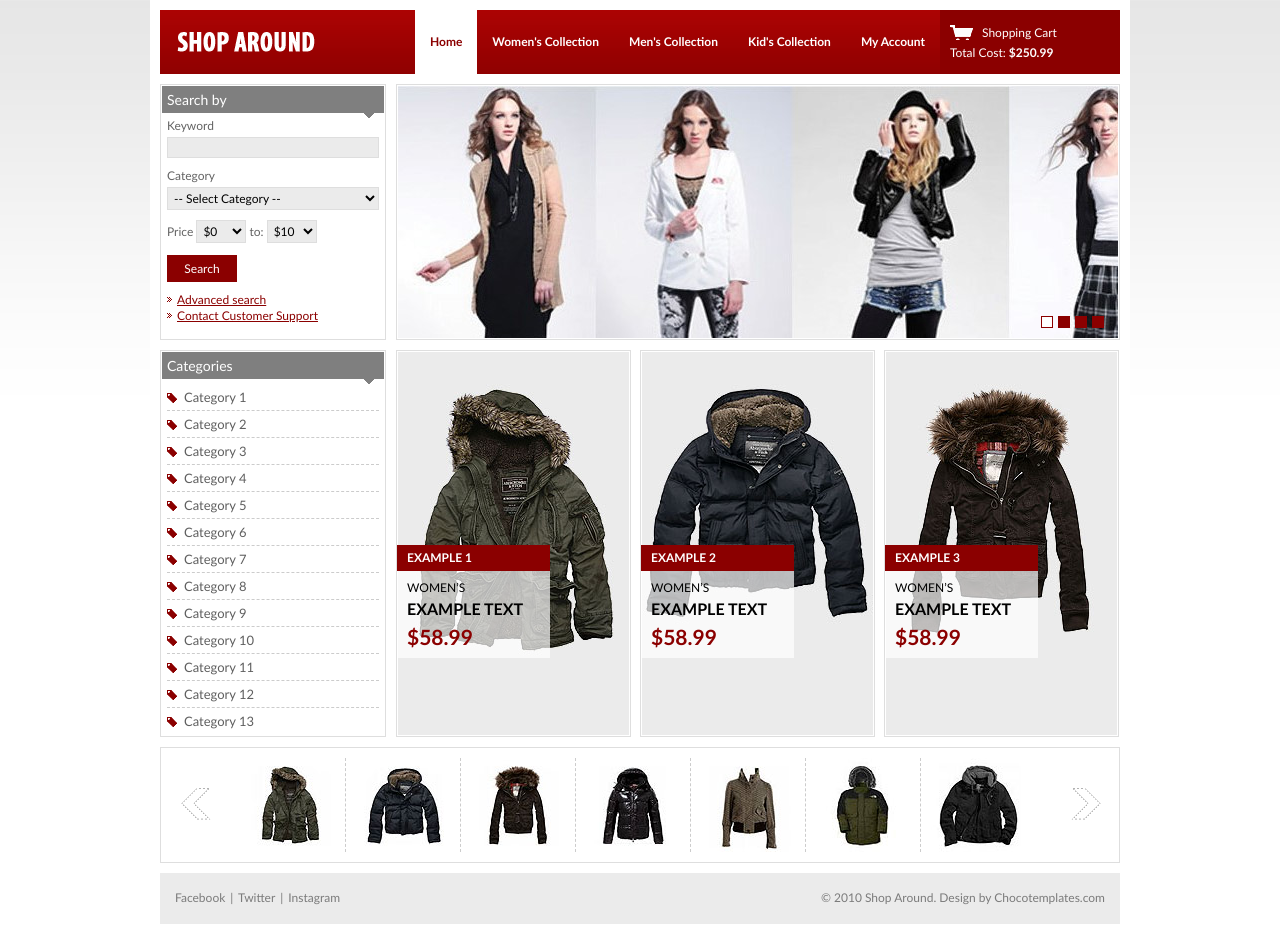
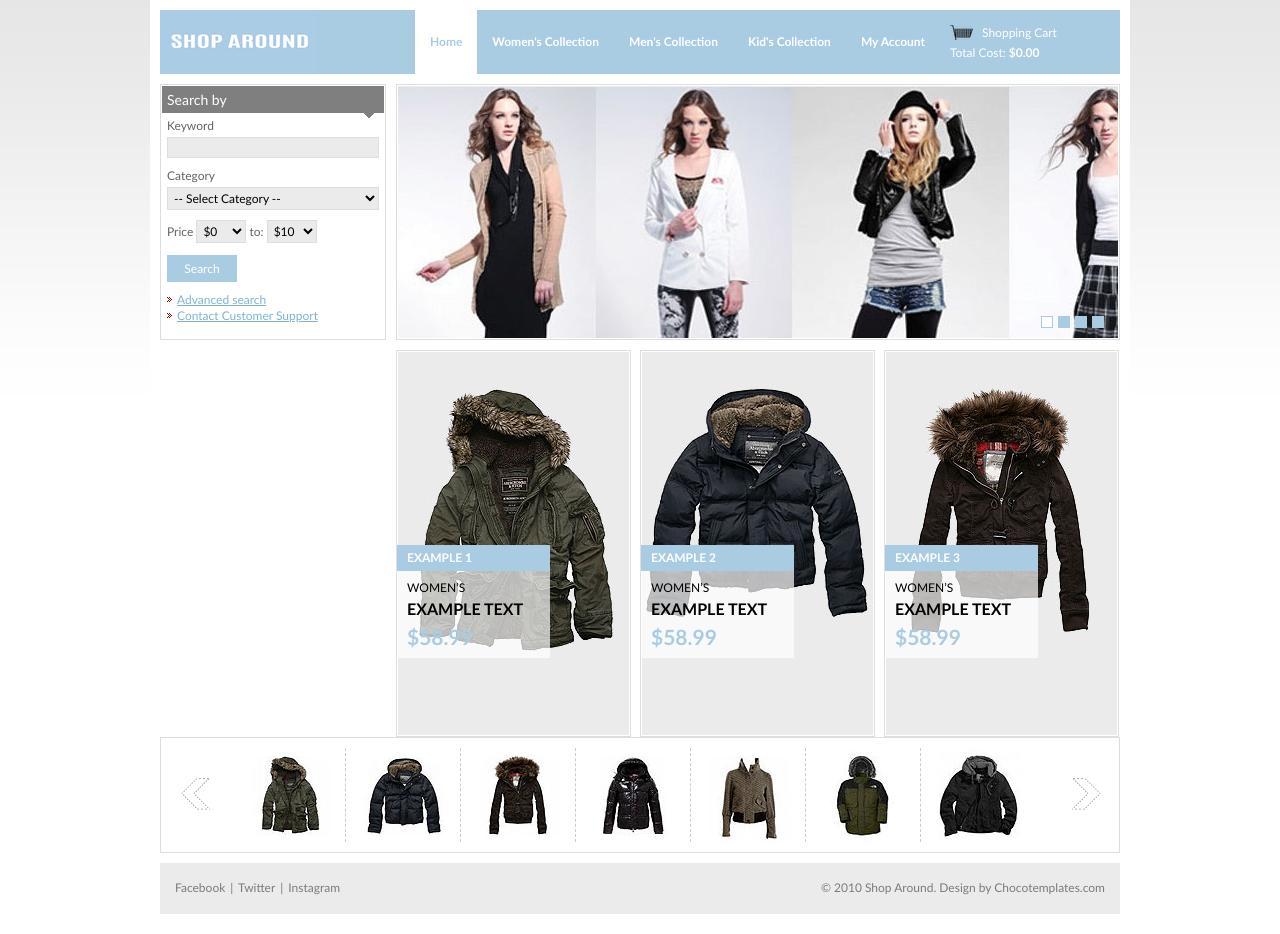
Before and after one commit to JohnKB26/NWEN304-GroupProject, a website: page shop-around/index.html in a window 1280 px wide. Drawn offline with Linux system fonts and the light colour scheme.

Commit message:
css and html changes

```diff
--- a/shop-around/css/style.css
+++ b/shop-around/css/style.css
@@ -12,7 +12,7 @@ input, textarea, select { font-family: "Trebuchet MS", Arial, sans-serif; font-s
 
 a img { border:0; }
 
-a { color:#8b0000; text-decoration: underline; cursor:pointer; }
+a { color: #7fb3d5 ; text-decoration: underline; cursor:pointer; }
 a:hover { color:#666; text-decoration: none; }
 
 .left, .alignleft { float:left; display:inline; }
@@ -30,21 +30,21 @@ h4 { font-size:12px; line-height:14px; text-transform: uppercase; color:#000; }
 
 
 h1#logo { font-size:0; line-height:0; width:156px; height:64px; float:left; }
-h1#logo a{ display:block; height:64px; text-indent: -4000px; background:url(images/logo.gif); }
+h1#logo a{ display:block; height:64px; text-indent: -4000px; background:url(images/logo2.png); }
 
 .shell { width:960px; margin:0 auto; padding:10px; background:#fff; }
 
-#header { height:64px; background:url(images/header.gif); position:relative;}
+#header { height:64px; background:url(images/a9cce3.png); position:relative;}
 
 #navigation { float:right; white-space:nowrap; }
 #navigation ul{ list-style-type: none; height:64px; font-weight: bold; float:left;}
 #navigation ul li{ float:left; display:inline; }
 #navigation ul li a{ float:left; height:64px; line-height:64px; text-decoration: none; color:#fff; padding:0 15px;}
 #navigation ul li a.active,
-#navigation ul li a:hover{ background:#fff; color:#8b0000; }
+#navigation ul li a:hover{ background:#fff; color: #a9cce3 ; }
 
-#cart { float:right; width:160px; top:0; right:0; height:51px; background:#8b0000; color:#fff; padding:13px 10px 0 10px; white-space:nowrap; line-height:20px;}
-a.cart-link { color:#fff; background:url(images/cart-link.gif) no-repeat 0 0; padding:0 0 0 32px; text-decoration: none;}
+#cart { float:right; width:160px; top:0; right:0; height:51px; background: #a9cce3 ; color:#fff; padding:13px 10px 0 10px; white-space:nowrap; line-height:20px;}
+a.cart-link { color:#fff; background:url(images/shopping-cart.png) no-repeat 0 0; padding:0 0 0 32px; text-decoration: none;}
 a.cart-link:hover { text-decoration: underline;}
 
 #sidebar { float:left; width:226px;}
@@ -69,14 +69,14 @@ a.bul { background:url(images/bul.gif) no-repeat 0 center; padding-left:10px;}
 .search select.field { width:212px; }
 .search select.small-field { width:50px; }
 
-.search-submit { width:70px; background:#8b0000; border:0; color:#fff; height:27px; display:block; line-height:26px; cursor:pointer; margin:12px 0 10px 0;}
+.search-submit { width:70px; background: #a9cce3 ; border:0; color:#fff; height:27px; display:block; line-height:26px; cursor:pointer; margin:12px 0 10px 0;}
 
 .categories { min-height:383px; }
 .categories ul { list-style-type: none; font-size:13px;}
 .categories ul li{ border-bottom:dashed 1px #ccc; padding:5px 0;}
 .categories ul li.last{ border-bottom:0; padding-bottom:0;}
 .categories ul li a{ color:#5f5f5f; text-decoration: none; background:url(images/cat.gif) no-repeat 0 4px; padding-left:17px;}
-.categories ul li a:hover{ color:#8b0000; }
+.categories ul li a:hover{ color: #a9cce3 ; }
 
 #slider { height:252px; position:relative; overflow:hidden; }
 #slider-holder { width:720px; height:252px; position:relative; overflow:hidden; }
@@ -85,7 +85,7 @@ a.bul { background:url(images/bul.gif) no-repeat 0 center; padding-left:10px;}
 #slider-holder ul li{ width:720px; height:252px; position:relative; overflow:hidden; float:left; }
 
 #slider-nav { position:absolute; top:231px; left:644px; z-index:2;}
-#slider-nav a{ font-size:0; line-height:0; text-indent: -4000px; width:10px; height:10px; border:solid 1px #8b0000; background:#8b0000; float:left; margin-right:5px; }
+#slider-nav a{ font-size:0; line-height:0; text-indent: -4000px; width:10px; height:10px; border:solid 1px  #a9cce3 ; background: #a9cce3 ; float:left; margin-right:5px; }
 #slider-nav a:hover,
 #slider-nav a.active { background:#fff;}
 
@@ -95,12 +95,12 @@ a.bul { background:url(images/bul.gif) no-repeat 0 center; padding-left:10px;}
 .products ul li.last{ margin-right:0; }
 
 .product-info{ position:absolute; width:153px; top:194px; left:0;}
-.product-info h3{ background:#8b0000; color:#fff; padding:6px 10px; }
+.product-info h3{ background: #a9cce3 ; color:#fff; padding:6px 10px; }
 .product-info h4{ font-weight: normal;}
 .product-info p{ font-size:16px; line-height:18px; text-transform: uppercase; font-weight: bold; color:#000; padding:5px 0 7px 0;}
 .product-info .product-desc{ padding:10px; background:url(images/info.png); width:133px; }
 
-.price { display:block; font-size:21px; color:#8b0000; line-height:23px; }
+.price { display:block; font-size:21px; color: #a9cce3 ; line-height:23px; }
 
 .more-products { border:solid 1px #dedede; position:relative; height:114px; overflow:hidden; }
 .more-products ul{ list-style-type: none; height:94px; position:relative; overflow:hidden; width:805px;}
--- a/shop-around/index.html
+++ b/shop-around/index.html
@@ -1,205 +1,365 @@
 <!DOCTYPE html PUBLIC "-//W3C//DTD XHTML 1.0 Transitional//EN" "http://www.w3.org/TR/xhtml1/DTD/xhtml1-transitional.dtd">
+
 <html xmlns="http://www.w3.org/1999/xhtml">
+
 <head>
+
 <title>Online Clothing Shop</title>
+
 <meta http-equiv="Content-type" content="text/html; charset=utf-8" />
+
 <link rel="stylesheet" href="css/style.css" type="text/css" media="all" />
+
 <!--[if lte IE 6]><link rel="stylesheet" href="css/ie6.css" type="text/css" media="all" /><![endif]-->
+
 <script src="js/jquery-1.4.1.min.js" type="text/javascript"></script>
+
 <script src="js/jquery.jcarousel.pack.js" type="text/javascript"></script>
+
 <script src="js/jquery-func.js" type="text/javascript"></script>
+
 </head>
+
 <body>
+
 <!-- Shell -->
+
 <div class="shell">
+
   <!-- Header -->
+
   <div id="header">
+
     <h1 id="logo"><a href="#">shoparound</a></h1>
+
     <!-- Cart -->
+
     <div id="cart"> <a href="#" class="cart-link">Shopping Cart</a>
+
       <div class="cl">&nbsp;</div>
-      <span>Total Cost: <strong>$250.99</strong></span> </div>
+
+      <span>Total Cost: <strong>$0.00</strong></span> </div>
+
     <!-- End Cart -->
+
     <!-- Navigation -->
+
     <div id="navigation">
+
       <ul>
+
         <li><a href="#" class="active">Home</a></li>
+
         <li><a href="#">Women's Collection</a></li>
+
         <li><a href="#">Men's Collection</a></li>
+
         <li><a href="#">Kid's Collection</a></li>
+
         <li><a href="#">My Account</a></li>
+
       </ul>
+
     </div>
+
     <!-- End Navigation -->
+
   </div>
+
   <!-- End Header -->
+
   <!-- Main -->
+
   <div id="main">
+
     <div class="cl">&nbsp;</div>
+
     <!-- Content -->
+
     <div id="content">
+
       <!-- Content Slider -->
+
       <div id="slider" class="box">
+
         <div id="slider-holder">
+
           <ul>
+
             <li><a href="#"><img src="css/images/slide1.jpg" alt="" /></a></li>
+
             <li><a href="#"><img src="css/images/slide2.jpg" alt="" /></a></li>
+
             <li><a href="#"><img src="css/images/slide3.jpg" alt="" /></a></li>
+
             <li><a href="#"><img src="css/images/slide4.jpg" alt="" /></a></li>
+
           </ul>
+
         </div>
+
         <div id="slider-nav"> <a href="#" class="active">1</a> <a href="#">2</a> <a href="#">3</a> <a href="#">4</a> </div>
+
       </div>
+
       <!-- End Content Slider -->
+
       <!-- Products -->
+
       <div class="products">
+
         <div class="cl">&nbsp;</div>
+
         <ul>
+
           <li> <a href="#"><img src="css/images/big1.jpg" alt="" /></a>
+
             <div class="product-info">
+
               <h3>Example 1</h3>
+
               <div class="product-desc">
+
                 <h4>WOMEN’S</h4>
+
                 <p>Example text</p>
+
                 <strong class="price">$58.99</strong> </div>
+
             </div>
+
           </li>
+
           <li> <a href="#"><img src="css/images/big2.jpg" alt="" /></a>
+
             <div class="product-info">
+
               <h3>Example 2</h3>
+
               <div class="product-desc">
+
                 <h4>WOMEN’S</h4>
+
                 <p>Example text</p>
+
                 <strong class="price">$58.99</strong> </div>
+
             </div>
+
           </li>
+
           <li class="last"> <a href="#"><img src="css/images/big3.jpg" alt="" /></a>
+
             <div class="product-info">
+
               <h3>Example 3</h3>
+
               <div class="product-desc">
+
                 <h4>WOMEN’S</h4>
+
                 <p>Example text</p>
+
                 <strong class="price">$58.99</strong> </div>
+
             </div>
+
           </li>
+
         </ul>
+
         <div class="cl">&nbsp;</div>
+
       </div>
+
       <!-- End Products -->
+
     </div>
+
     <!-- End Content -->
+
     <!-- Sidebar -->
+
     <div id="sidebar">
+
       <!-- Search -->
+
       <div class="box search">
+
         <h2>Search by <span></span></h2>
+
         <div class="box-content">
+
           <form action="#" method="post">
+
             <label>Keyword</label>
+
             <input type="text" class="field" />
+
             <label>Category</label>
+
             <select class="field">
+
               <option value="">-- Select Category --</option>
+
             </select>
+
             <div class="inline-field">
+
               <label>Price</label>
+
               <select class="field small-field">
+
 				<option value="">$0</option>
+
                 <option value="">$10</option>
+
 				<option value="">$20</option>
+
 				<option value="">$30</option>
+
 				<option value="">$40</option>
+
 				<option value="">$50</option>
+
               </select>
+
               <label>to:</label>
+
               <select class="field small-field">
+
 				<option value="">$10</option>
+
 				<option value="">$20</option>
+
 				<option value="">$30</option>
+
 				<option value="">$40</option>
+
 				<option value="">$50</option>
+
                 <option value="">$60</option>
+
 				<option value="">$70</option>
+
 				<option value="">$80</option>
+
 				<option value="">$90</option>
+
                 <option value="">$100</option>
+
               </select>
+
             </div>
+
             <input type="submit" class="search-submit" value="Search" />
+
             <p> <a href="#" class="bul">Advanced search</a><br />
+
               <a href="#" class="bul">Contact Customer Support</a> </p>
+
           </form>
+
         </div>
+
       </div>
+
       <!-- End Search -->
-      <!-- Categories -->
-      <div class="box categories">
-        <h2>Categories <span></span></h2>
-        <div class="box-content">
-          <ul>
-            <li><a href="#">Category 1</a></li>
-            <li><a href="#">Category 2</a></li>
-            <li><a href="#">Category 3</a></li>
-            <li><a href="#">Category 4</a></li>
-            <li><a href="#">Category 5</a></li>
-            <li><a href="#">Category 6</a></li>
-            <li><a href="#">Category 7</a></li>
-            <li><a href="#">Category 8</a></li>
-            <li><a href="#">Category 9</a></li>
-            <li><a href="#">Category 10</a></li>
-            <li><a href="#">Category 11</a></li>
-            <li><a href="#">Category 12</a></li>
-            <li class="last"><a href="#">Category 13</a></li>
-          </ul>
-        </div>
+
+    </div>
+
+    <!-- End Sidebar -->
+
+    <div class="cl">&nbsp;</div>
+
+  </div>
+
+  <!-- End Main -->
+
+  <!-- Side Full -->
+
+  <div class="side-full">
+
+    <!-- More Products -->
+
+    <div class="more-products">
+
+      <div class="more-products-holder">
+
+        <ul>
+
+          <li><a href="#"><img src="css/images/small1.jpg" alt="" /></a></li>
+
+          <li><a href="#"><img src="css/images/small2.jpg" alt="" /></a></li>
+
+          <li><a href="#"><img src="css/images/small3.jpg" alt="" /></a></li>
+
+          <li><a href="#"><img src="css/images/small4.jpg" alt="" /></a></li>
+
+          <li><a href="#"><img src="css/images/small5.jpg" alt="" /></a></li>
+
+          <li><a href="#"><img src="css/images/small6.jpg" alt="" /></a></li>
+
+          <li><a href="#"><img src="css/images/small7.jpg" alt="" /></a></li>
+
+          <li><a href="#"><img src="css/images/small1.jpg" alt="" /></a></li>
+
+          <li><a href="#"><img src="css/images/small2.jpg" alt="" /></a></li>
+
+          <li><a href="#"><img src="css/images/small3.jpg" alt="" /></a></li>
+
+          <li><a href="#"><img src="css/images/small4.jpg" alt="" /></a></li>
+
+          <li><a href="#"><img src="css/images/small5.jpg" alt="" /></a></li>
+
+          <li><a href="#"><img src="css/images/small6.jpg" alt="" /></a></li>
+
+          <li><a href="#"><img src="css/images/small7.jpg" alt="" /></a></li>
+
+          <li><a href="#"><img src="css/images/small1.jpg" alt="" /></a></li>
+
+          <li><a href="#"><img src="css/images/small2.jpg" alt="" /></a></li>
+
+          <li><a href="#"><img src="css/images/small3.jpg" alt="" /></a></li>
+
+          <li><a href="#"><img src="css/images/small4.jpg" alt="" /></a></li>
+
+          <li><a href="#"><img src="css/images/small5.jpg" alt="" /></a></li>
+
+          <li><a href="#"><img src="css/images/small6.jpg" alt="" /></a></li>
+
+          <li class="last"><a href="#"><img src="css/images/small7.jpg" alt="" /></a></li>
+
+        </ul>
+
       </div>
-      <!-- End Categories -->
+
+      <div class="more-nav"> <a href="#" class="prev">previous</a> <a href="#" class="next">next</a> </div>
+
     </div>
-    <!-- End Sidebar -->
-    <div class="cl">&nbsp;</div>
+
+    <!-- End More Products -->
+
   </div>
-  <!-- End Main -->
-  <!-- Side Full -->
-  <div class="side-full">
-    <!-- More Products -->
-    <div class="more-products">
-      <div class="more-products-holder">
-        <ul>
-          <li><a href="#"><img src="css/images/small1.jpg" alt="" /></a></li>
-          <li><a href="#"><img src="css/images/small2.jpg" alt="" /></a></li>
-          <li><a href="#"><img src="css/images/small3.jpg" alt="" /></a></li>
-          <li><a href="#"><img src="css/images/small4.jpg" alt="" /></a></li>
-          <li><a href="#"><img src="css/images/small5.jpg" alt="" /></a></li>
-          <li><a href="#"><img src="css/images/small6.jpg" alt="" /></a></li>
-          <li><a href="#"><img src="css/images/small7.jpg" alt="" /></a></li>
-          <li><a href="#"><img src="css/images/small1.jpg" alt="" /></a></li>
-          <li><a href="#"><img src="css/images/small2.jpg" alt="" /></a></li>
-          <li><a href="#"><img src="css/images/small3.jpg" alt="" /></a></li>
-          <li><a href="#"><img src="css/images/small4.jpg" alt="" /></a></li>
-          <li><a href="#"><img src="css/images/small5.jpg" alt="" /></a></li>
-          <li><a href="#"><img src="css/images/small6.jpg" alt="" /></a></li>
-          <li><a href="#"><img src="css/images/small7.jpg" alt="" /></a></li>
-          <li><a href="#"><img src="css/images/small1.jpg" alt="" /></a></li>
-          <li><a href="#"><img src="css/images/small2.jpg" alt="" /></a></li>
-          <li><a href="#"><img src="css/images/small3.jpg" alt="" /></a></li>
-          <li><a href="#"><img src="css/images/small4.jpg" alt="" /></a></li>
-          <li><a href="#"><img src="css/images/small5.jpg" alt="" /></a></li>
-          <li><a href="#"><img src="css/images/small6.jpg" alt="" /></a></li>
-          <li class="last"><a href="#"><img src="css/images/small7.jpg" alt="" /></a></li>
-        </ul>
-      </div>
-      <div class="more-nav"> <a href="#" class="prev">previous</a> <a href="#" class="next">next</a> </div>
-    </div>
-    <!-- End More Products -->
+
+  <!-- End Side Full -->
+
+  <!-- Footer -->
+
+  <div id="footer">
+
+    <p class="left"> <a href="#">Facebook</a> <span>|</span> <a href="#">Twitter</a> <span>|</span> <a href="#">Instagram</a></p>
+
+    <p class="right"> &copy; 2010 Shop Around. Design by <a href="http://chocotemplates.com">Chocotemplates.com</a> </p>
+
   </div>
-  <!-- End Side Full -->
-  <!-- Footer -->
-  <div id="footer">
-    <p class="left"> <a href="#">Facebook</a> <span>|</span> <a href="#">Twitter</a> <span>|</span> <a href="#">Instagram</a></p>
-    <p class="right"> &copy; 2010 Shop Around. Design by <a href="http://chocotemplates.com">Chocotemplates.com</a> </p>
-  </div>
+
   <!-- End Footer -->
+
 </div>
+
 <!-- End Shell -->
+
 </body>
+
 </html>
```
